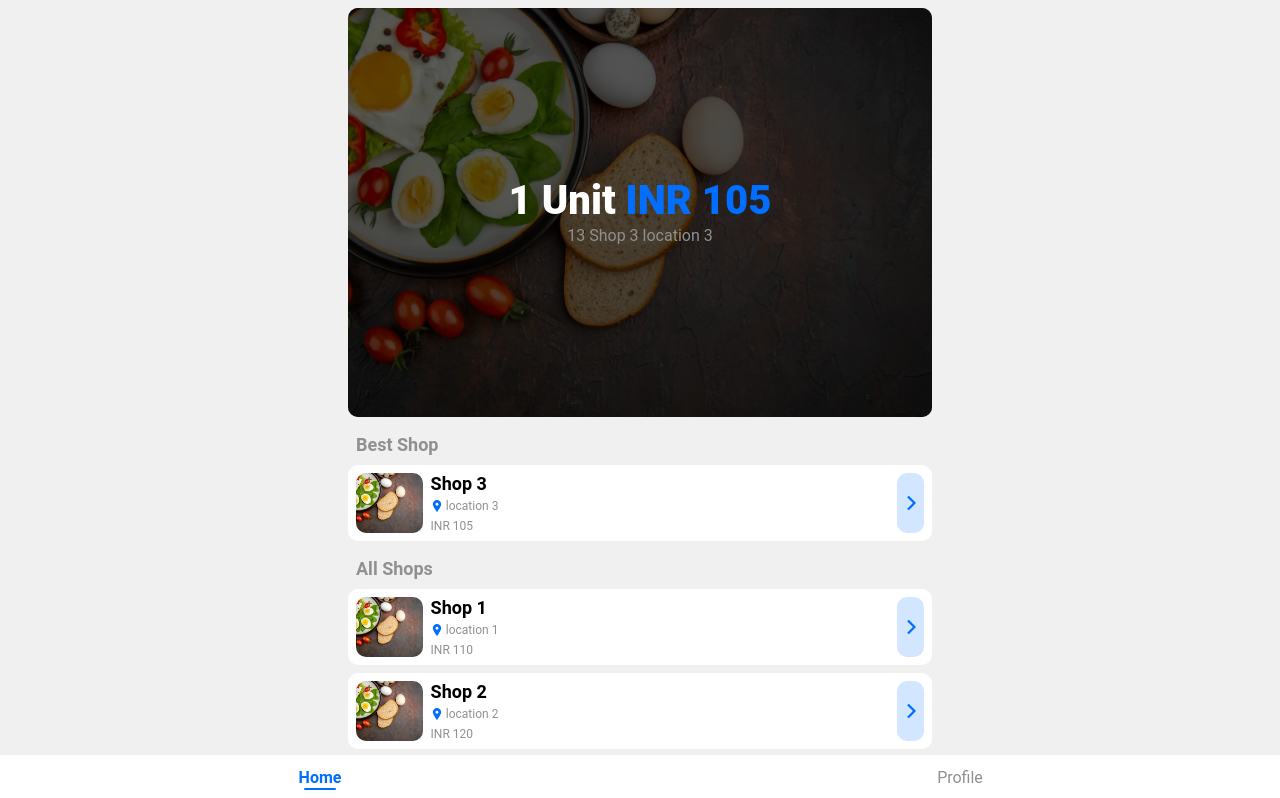
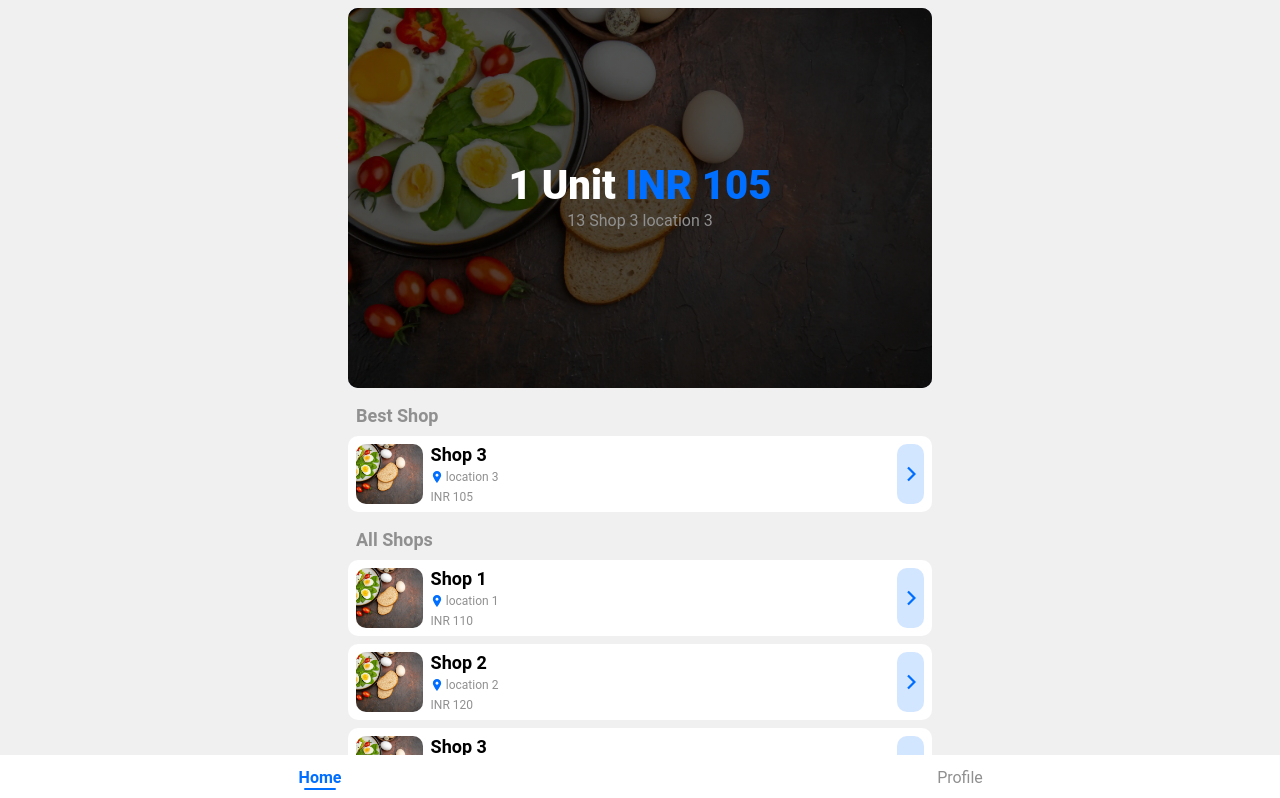
Before and after one commit to MohammadDanishJ/React-Shop, a React (Create React App) app: page /home in a window 1280 px wide. Shown: the top 798 px of the page. Built offline with nearby package versions, Linux system fonts and the light colour scheme.

Commit message:
banner fallback ratio matches to parent(img)

```diff
--- a/src/components/banner/banner.styles.scss
+++ b/src/components/banner/banner.styles.scss
@@ -3,10 +3,10 @@
     border-radius: 10px;
     overflow: hidden;
 
-    padding-bottom:70%;
+    padding-bottom: 65%;
     background: $primary-faded;
-    height:0;
-    position:relative;
+    height: 0;
+    position: relative;
 
     img.img {
         background-size: cover;
```
